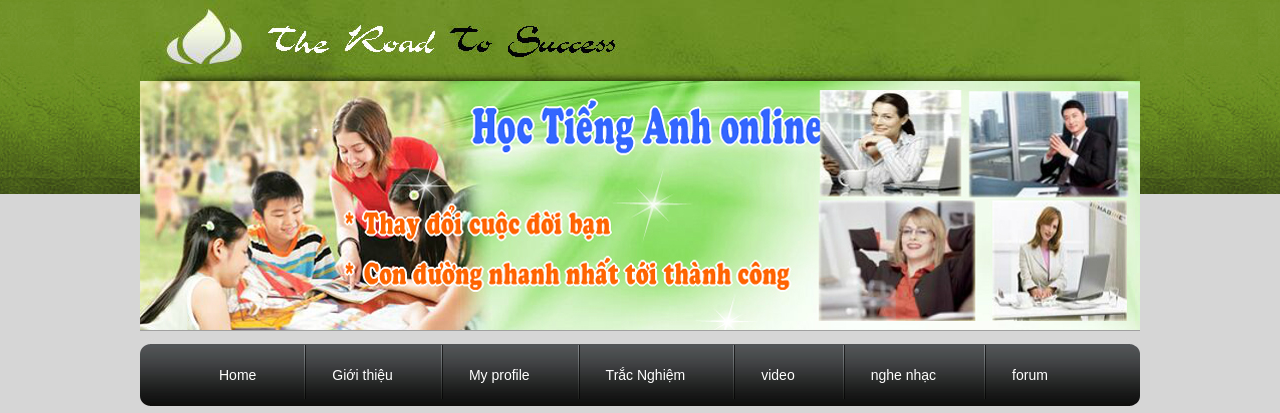
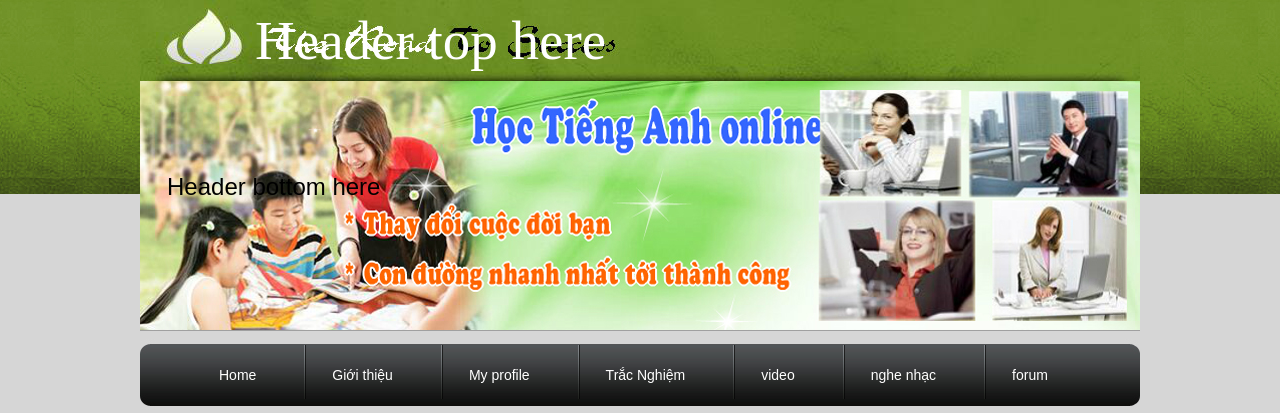
Before and after one commit to nhunght57/EnglishStudy_Web, a Django app: page / in a window 1280 px wide. Shown: the top 413 px of the page. Run offline with Django 3.2, Linux system fonts and the light colour scheme; parts of the project's set-up code (start-up, migrations or seed data) failed here and were passed over.

Commit message:
Try to use inheritance in template of home page

```diff
--- a/EnglishStudy_Web/templates/base.html
+++ b/EnglishStudy_Web/templates/base.html
@@ -1,2 +1,48 @@
-{% block content %}
-{% endblock %}
+<!DOCTYPE html>
+<html>
+<head>
+    {% load staticfiles %}
+    <meta charset="UTF-8">
+    <title>{% block title %}Your title here{% endblock %}</title>
+    <meta name="description" content="Description of your site goes here">
+    <meta name="keywords" content="keyword1, keyword2, keyword3">
+    <link href={% static "css/indexstyle.css" %} rel="stylesheet" type="text/css">
+</head>
+<body>
+<div class="page-in">
+    <div class="page">
+        <div class="main">
+            <div class="header">
+                <div class="header-top">
+                    <h1>{% block header_top %}Header top here{% endblock %}</h1>
+                </div>
+                <div class="header-bottom">
+                    <h2>{% block header_bottom %}Header bottom here{% endblock%}</h2>
+                </div>
+                <div class="topmenu">
+                    <ul>
+                        {% block topmenu %}Top menu here{% endblock %}
+                    </ul>
+                </div>
+            </div>
+            <div class="content">
+                <div class="content-left">
+                    {% block content_left %}Content on the left here{% endblock %}
+                </div>
+                <div class="content-right">
+                    {% block content_right %}Content on the right here{% endblock %}
+                </div>
+            </div>
+            <div class="footer">
+                {% block footer %}Footer here{% endblock %}
+            </div>
+            <!--DO NOT Remove The Footer Links-->
+            <!--Designed by--><a href="http://www.htmltemplates.net">
+            <img src="images/footnote.gif" class="copyright" alt="html templates"></a>
+            <!--DO NOT Remove The Footer Links-->
+        </div>
+    </div>
+</div>
+
+</body>
+</html>
--- a/EnglishStudy_Web/templates/index.html
+++ b/EnglishStudy_Web/templates/index.html
@@ -1,27 +1,8 @@
-<!DOCTYPE html>
-<html>
-<head>
-    {% load staticfiles %}
-    <meta charset="UTF-8">
-    <title>Tiếng Anh online</title>
-    <meta name="description" content="Description of your site goes here">
-    <meta name="keywords" content="keyword1, keyword2, keyword3">
-    <link href={% static "css/indexstyle.css" %} rel="stylesheet" type="text/css">
-</head>
-<body>
-<div class="page-in">
-    <div class="page">
-        <div class="main">
-            <div class="header">
-                <div class="header-top">
-                    <!--<h1>Tiếng Anh <span>Online</span></h1>-->
-                </div>
-                <div class="header-bottom">
-                    <!--<h2>Lorem Ipsum is simply dummy text<br>
-                    of the typesetting industry.</h2>-->
-                </div>
-                <div class="topmenu">
-                    <ul>
+{% extends "base.html" %}
+
+{% block title %}Tiếng Anh online{% endblock %}
+
+{% block topmenu %}
     <li style="background: transparent none repeat scroll 0% 50%; -moz-background-clip: initial; -moz-background-origin: initial; -moz-background-inline-policy: initial; padding-left: 0px;">
         <a href="/"><span>Home</span></a></li>
     <li><a href="#"><span>Giới thiệu</span></a></li>
@@ -30,11 +11,9 @@
     <li><a href="#"><span>video</span></a></li>
     <li><a href="#"><span>nghe nhạc</span></a></li>
     <li><a href="#"><span>forum</span></a></li>
-                    </ul>
-                </div>
-            </div>
-            <div class="content">
-                <div class="content-left">
+{% endblock %}
+
+{% block content_left %}
 <div class="row1">
     <h1 class="title">Bạn <span>có biết?</span></h1>
 
@@ -73,8 +52,9 @@
     <p>&nbsp;</p>
     <!--<p align="right"><a href="#" class="more">Read More</a></p>-->
 </div>
-                </div>
-                <div class="content-right">
+{% endblock %}
+
+{% block content_right %}
 <div class="mainmenu">
     <h2 class="sidebar1">Main Menu</h2>
     <ul>
@@ -108,9 +88,9 @@
         </p>
     </div>
 </div>
-                </div>
-            </div>
-            <div class="footer">
+{% endblock %}
+
+{% block footer %}
     <p>&copy; Copyright 2014. Designed by group 8 - K57CA</a>
     </p>
     <ul>
@@ -122,14 +102,4 @@
         <li><a href="#"><span>Nghe nhạc</span></a></li>
         <li style="padding-right: 0px;"><a href="#"><span>Forum</span></a></li>
     </ul>
-            </div>
-            <!--DO NOT Remove The Footer Links-->
-            <!--Designed by--><a href="http://www.htmltemplates.net">
-            <img src="images/footnote.gif" class="copyright" alt="html templates"></a>
-            <!--DO NOT Remove The Footer Links-->
-        </div>
-    </div>
-</div>
-
-</body>
-</html>
+{% endblock %}
--- a/accounts/tests.py
+++ b/accounts/tests.py
@@ -8,6 +8,7 @@ from django.core.urlresolvers import reverse
 
 # Create your tests here.
 class AuthenticationTest(TestCase):
+    # set up something to test here, this will be created and destroyed automatically on each time test is running
     def setUp(self):
         user = User.objects.create_user(username='example', password='example')
         user.save()
@@ -47,7 +48,6 @@ class AuthenticationTest(TestCase):
         username = "example"
         password = "example"
         self.client.login(username=username, password=password)
-        # self.client.post(reverse('accounts:auth'), {'username': 'admin', 'password': '123456'}) #NOT WORKING
 
         response = self.client.get(reverse('accounts:detail'))
         self.assertContains(response, "You're logged in as " + username)
```
Also changed, not shown: EnglishStudy_Web/templates/README.html (added, +24 -0 lines). Lines whose indentation alone changed are shown as unchanged.
